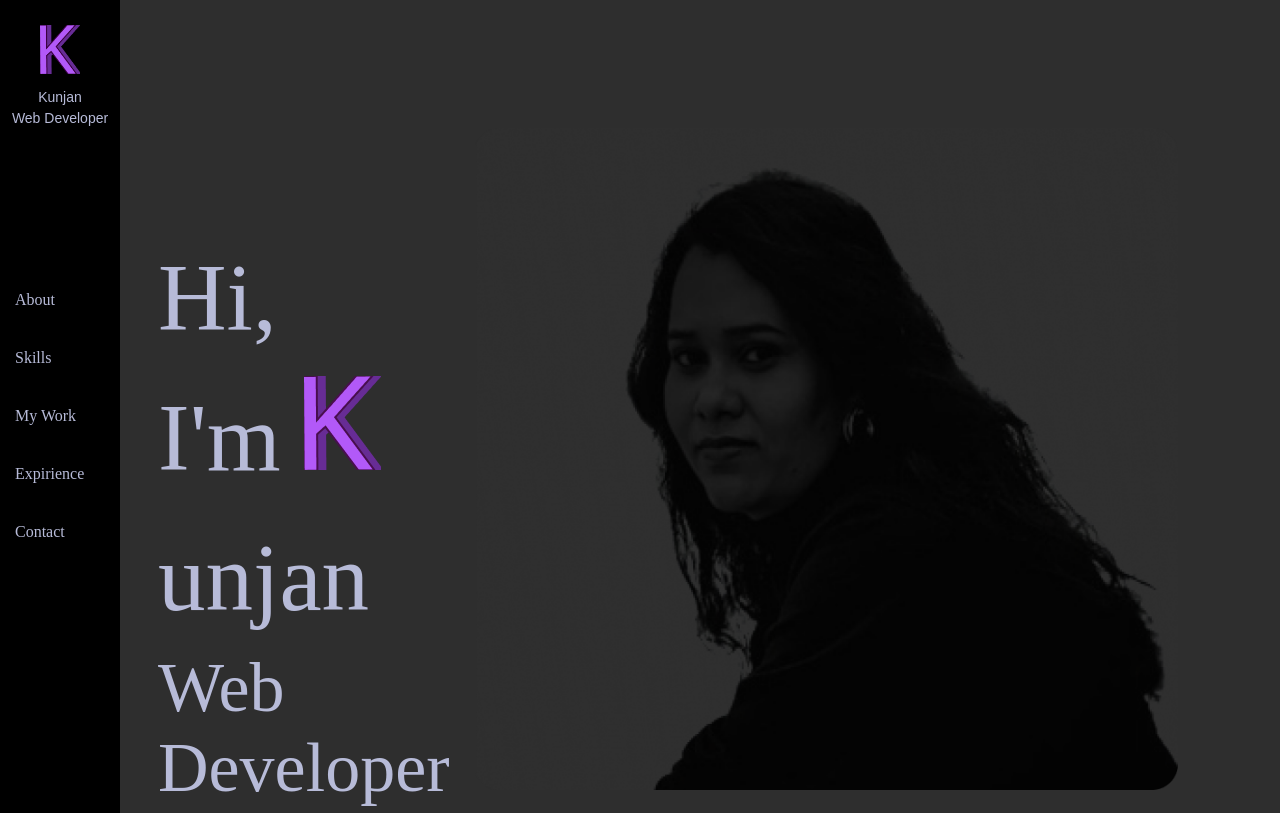
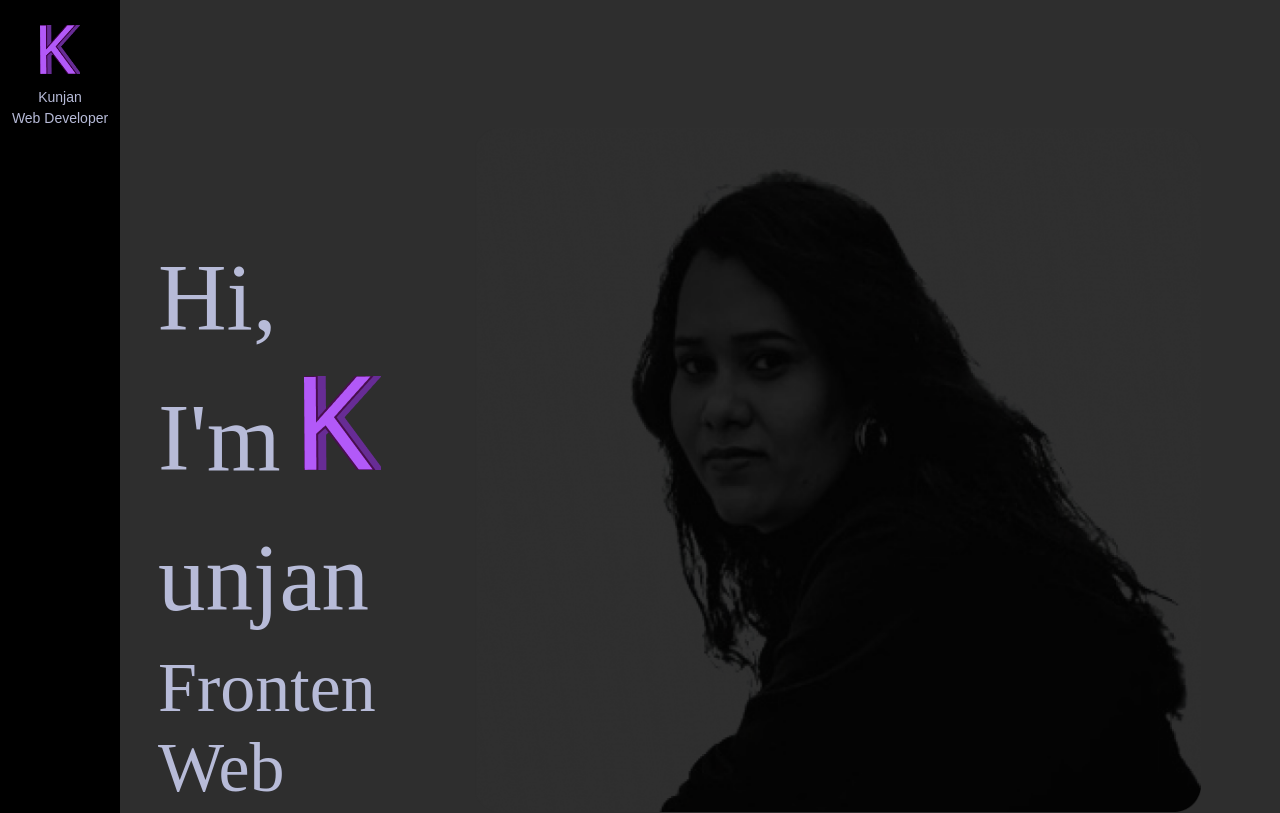
Before and after one commit to kunjan-c/Kunjan, a React (Create React App) app: page / in a window 1280 px wide. Shown: the top 813 px of the page. Built offline with nearby package versions, Linux system fonts and the light colour scheme.

Commit message:
remove sidebar options

```diff
--- a/src/App.js
+++ b/src/App.js
@@ -1,12 +1,14 @@
 import Sidebar from "components/sidebar";
 import "./App.css";
 import MainPage from "Pages/MainPage/MainPage";
+import LogoWithTitle from "components/Logo/logoWithTitle";
 
 function App() {
   return (
     <div className="App">
       <div className="sidebar-component-container">
-        <Sidebar />
+        {/* <Sidebar /> */}
+        <LogoWithTitle></LogoWithTitle>
       </div>
       <div className="content-component-container">
         <MainPage></MainPage>
--- a/src/Pages/homepage/Homepage.js
+++ b/src/Pages/homepage/Homepage.js
@@ -23,7 +23,7 @@ export default function Homepage() {
               </span>
             </div>
             <div>
-              <span className="web-developer-text">Web Developer</span>
+              <span className="web-developer-text">Fronten Web Developer</span>
             </div>
           </div>
           <div className="homepage-main-img">
--- a/src/components/projectDetails/projects.js
+++ b/src/components/projectDetails/projects.js
@@ -55,7 +55,7 @@ export default function Projects() {
       projectShortDesc: solarSystem,
     },
     {
-      title: "Fixology",
+      title: "Fixology Website",
       projectShortDesc: solarSystem,
     },
 
```
